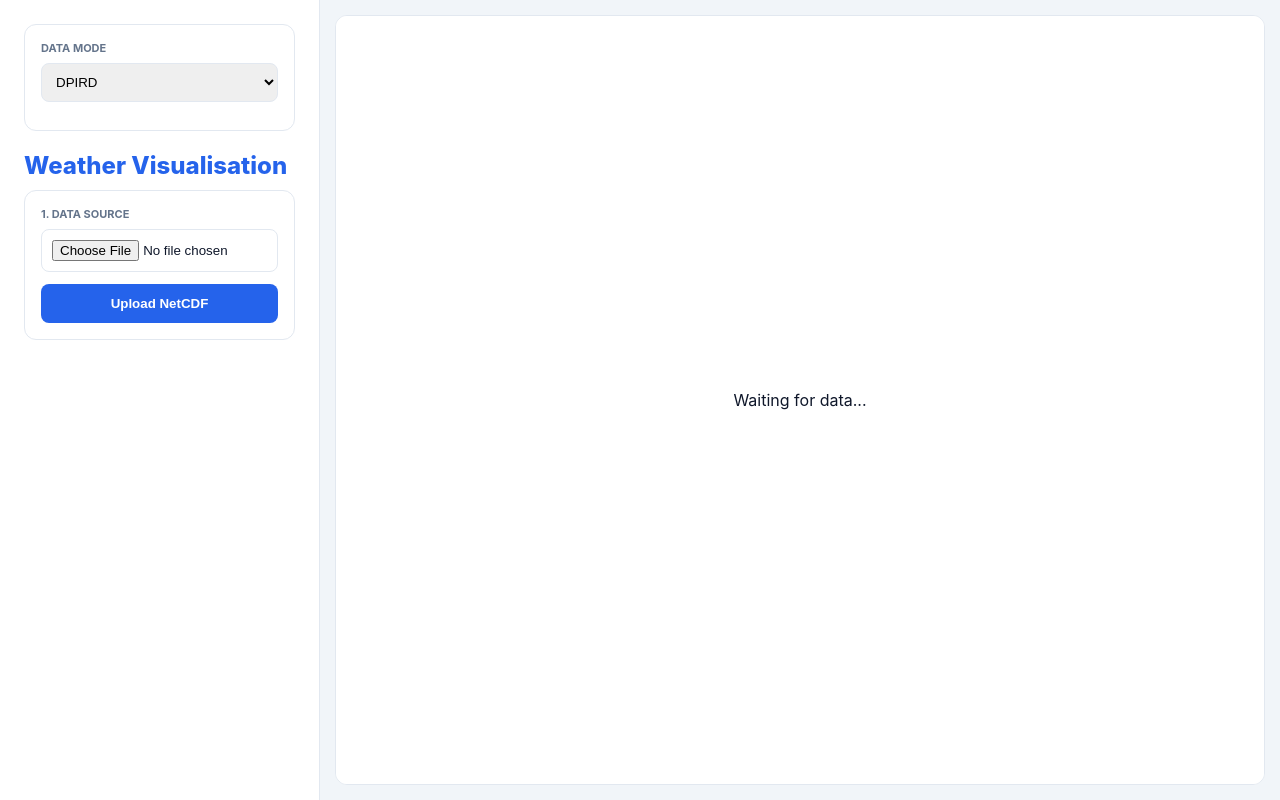
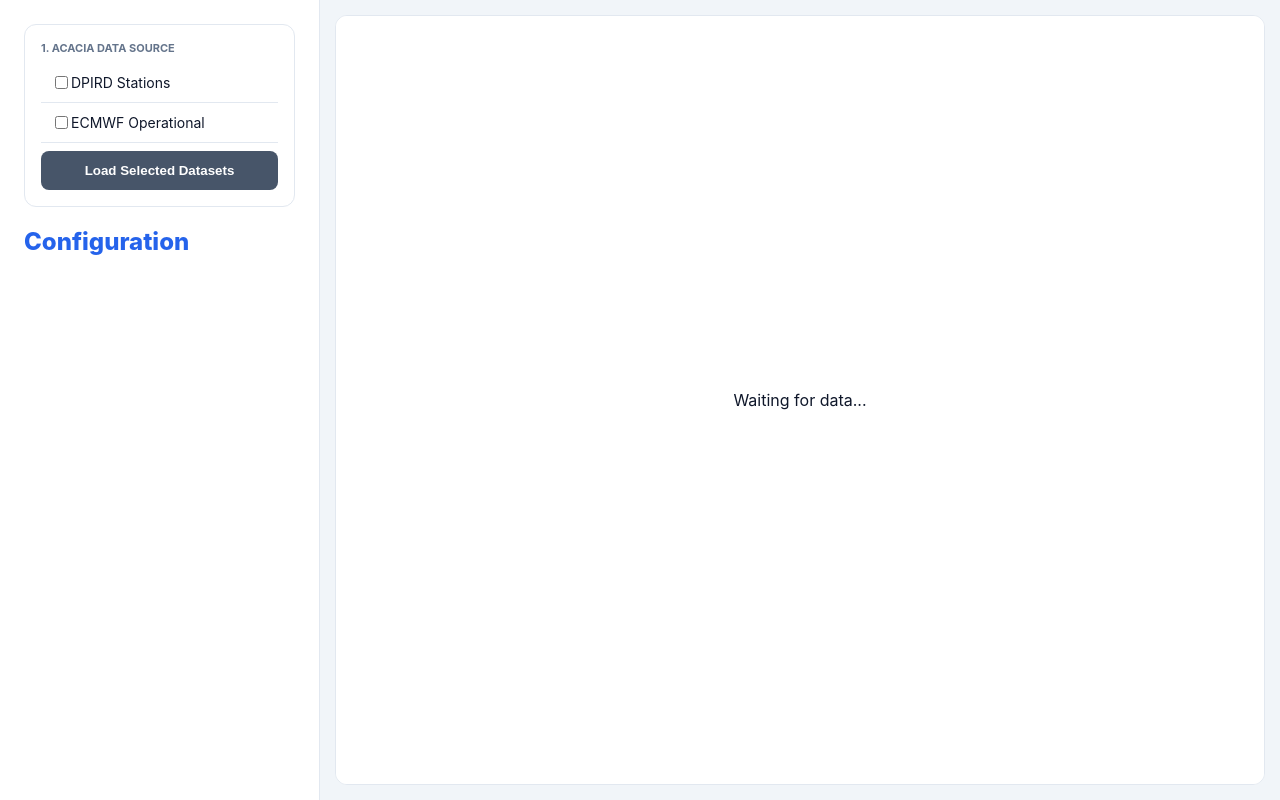
Before and after one commit to Viper-31/ICRAR-Weather, a Flask app: page / in a window 1280 px wide. Run offline with Flask 3, Linux system fonts and the light colour scheme; some libraries are stand-ins or nearby versions.

Commit message:
updated index.html for multi-select acacia query

```diff
--- a/FlaskApp/templates/index.html
+++ b/FlaskApp/templates/index.html
@@ -10,34 +10,58 @@
 </head>
 <body>
     <aside id="sidebar">
+        <!-- 1. Data Loading Section -->
         <div class="section-card">
-            <label class="label-sm" for="dataMode">Data Mode</label>
-            <select id="dataMode" onchange="onDataModeChange()">
-                <option value="dpird" selected>DPIRD</option>
-                <option value="ecmwf">ECMWF</option>
-            </select>
+            <span class="label-sm">1. Acacia Data Source</span>
+            <label class="var-row">
+                <input type="checkbox" id="chkDpird" value="DPIRD">
+                <span>DPIRD Stations</span>
+            </label>
+            <label class="var-row">
+                <input type="checkbox" id="chkEcmwf" value="ECMWF">
+                <span>ECMWF Operational</span>
+            </label>
+            <button id="btnQuery" onclick="queryAcacia()" style="margin-top:8px; width:100%; background-color: #475569;">Load Selected Datasets</button>
         </div>
-        <h1 class="sidebar-title">Weather Visualisation</h1>
-        <div id="dpirdSidebar">
+
+        <!-- 2. View Context Switcher (Dynamic) -->
+        <div id="contextSwitch" class="section-card hidden">
+            <span class="label-sm">2. Active Control Panel</span>
+            <div style="display: flex; gap: 10px; margin-top:5px;">
+                <label class="var-row" id="optDpird" style="display:none;">
+                    <input type="radio" name="viewContext" value="dpird" onchange="switchViewContext(this.value)">
+                    <span>DPIRD</span>
+                </label>
+                <label class="var-row" id="optEcmwf" style="display:none;">
+                    <input type="radio" name="viewContext" value="ecmwf" onchange="switchViewContext(this.value)">
+                    <span>ECMWF</span>
+                </label>
+            </div>
+        </div>
+
+        <h1 class="sidebar-title">Configuration</h1>
+
+        <!-- DPIRD CONTROLS -->
+        <div id="dpirdSidebar" class="hidden">
             <div class="section-card">
-                <span class="label-sm">1. Data Source</span>
-                <input type="file" id="fileInput" accept=".nc" aria-label="Upload DPIRD NetCDF file">
-                <button id="uploadBtn" onclick="uploadFile()">Upload NetCDF</button>
+                <span class="label-sm">Manual Upload (Optional)</span>
+                <div style="display:flex; gap:5px;">
+                    <input type="file" id="fileInput" accept=".nc" style="width: 140px; font-size:10px;">
+                    <button id="uploadBtn" onclick="uploadFile()" style="padding: 2px 8px; font-size:10px;">Upload</button>
+                </div>
             </div>
 
             <div id="configSection" class="hidden">
                 <div class="section-card">
-                <span class="label-sm">2. Mode & Time</span>
-                <label class="sr-only" for="viewMode">View mode</label>
+                    <span class="label-sm">Mode & Time</span>
                     <select id="viewMode" onchange="toggleViewUI()">
-                    <option value="map">Map View</option>
-                    <option value="graph">Graph</option>
+                        <option value="map">🗺️ Map View</option>
+                        <option value="graph">📈 Graph</option>
                     </select>
-                <label class="sr-only" for="startDate">Start date</label>
-                <input type="date" id="startDate">
-                <label class="sr-only" for="endDate">End date</label>
-                <input type="date" id="endDate">
-                <div id="dateError" class="field-error" aria-live="polite"></div>
+                    <div style="display:flex; gap:5px; margin-top:5px;">
+                        <input type="date" id="startDate" aria-label="Start Date">
+                        <input type="date" id="endDate" aria-label="End Date">
+                    </div>
                 </div>
 
                 <div id="timeSliderCard" class="section-card hidden">
@@ -86,44 +110,52 @@
                     <span class="label-sm">Variable Selection</span>
                     <div id="varStack" class="var-stack"></div>
                 </div>
-            <button id="renderBtn" onclick="runVisualization()" style="background: #0ea5e9;" disabled>Render Data</button>
+                <button id="renderBtn" onclick="runVisualization()" style="background: #0ea5e9; width:100%;" disabled>Render DPIRD</button>
             </div>
         </div>
 
-        <div id="ecmwfSidebar" style="display:none; margin-top: 10px;">
+        <!-- ECMWF CONTROLS -->
+        <div id="ecmwfSidebar" class="hidden">
             <div class="section-card">
-                <span class="label-sm">1. Data Source</span>
-                <input type="file" id="ecmwfFileInput" accept=".nc" aria-label="Upload ECMWF NetCDF file">
-                <button id="ecmwfUploadBtn" onclick="uploadEcmwfFile()">Choose ECMWF NetCDF</button>
+                 <span class="label-sm">Manual Upload (Optional)</span>
+                 <div style="display:flex; gap:5px;">
+                    <input type="file" id="ecmwfFileInput" accept=".nc" style="width: 140px; font-size:10px;">
+                    <button id="ecmwfUploadBtn" onclick="uploadEcmwfFile()" style="padding: 2px 8px; font-size:10px;">Upload</button>
                  </div>
+            </div>
+
             <div id="ecmwfConfigCard" class="section-card hidden">
                 <span class="label-sm">2. ECMWF Configuration</span>
-                <label class="label-sm" style="margin-top:6px;" for="ecmwfVarSelect">Variable</label>
-                <select id="ecmwfVarSelect"></select>
-                <label class="label-sm" style="margin-top:6px;">Date Range</label>
-                    <label class="sr-only" for="ecmwfStartSelect">Start date</label>
-                    <select id="ecmwfStartSelect"></select>
-                    <label class="sr-only" for="ecmwfEndSelect">End date</label>
-                    <select id="ecmwfEndSelect"></select>
+                <label class="label-sm" style="margin-top:6px;">Variable</label>
+                <select id="ecmwfVarSelect" style="width:100%; margin-bottom:8px;"></select>
+
+                <label class="label-sm">Date Range</label>
+                <div style="display:flex; gap:5px;">
+                    <select id="ecmwfStartSelect" style="width:50%"></select>
+                    <select id="ecmwfEndSelect" style="width:50%"></select>
                 </div>
+            </div>
+
             <div id="ecmwfTimeCard" class="section-card hidden">
                 <span class="label-sm">3. Forecast Reference Time</span>
                 <input type="range" id="ecmwfTimeSlider" min="0" value="0" aria-label="ECMWF forecast time index">
                 <div id="ecmwfTimeLabel" style="font-size: 11px; text-align: center; margin-top: 5px; font-weight: bold;">T[0]</div>
             </div>
+
             <div id="ecmwfStepCard" class="section-card hidden">
                 <span class="label-sm">4. Step (+hours)</span>
                 <input type="range" id="ecmwfStepSlider" min="0" value="0" aria-label="ECMWF forecast lead time in hours">
                 <div id="ecmwfStepLabel" style="font-size: 11px; text-align: center; margin-top: 5px; font-weight: bold;">+0 h</div>
             </div>
+
             <div id="ecmwfViewModeCard" class="section-card hidden">
-                <span class="label-sm">5. View Mode</span>
+                <span class="label-sm">View Options</span>
                 <label class="var-row" style="justify-content: space-between;">
-                    <span>Show contours (no OSM map)</span>
+                    <span>Use Contours</span>
                     <input type="checkbox" id="ecmwfContourToggle">
                 </label>
             </div>
-            <button id="ecmwfRenderBtn" onclick="runEcmwfVisualization()" style="background: #0ea5e9; margin-top: 8px;">Render ECMWF</button>
+            <button id="ecmwfRenderBtn" onclick="runEcmwfVisualization()" style="background: #0ea5e9; width:100%; margin-top: 8px;">Render ECMWF</button>
         </div>
     </aside>
 
```
Lines whose indentation alone changed are shown as unchanged.
